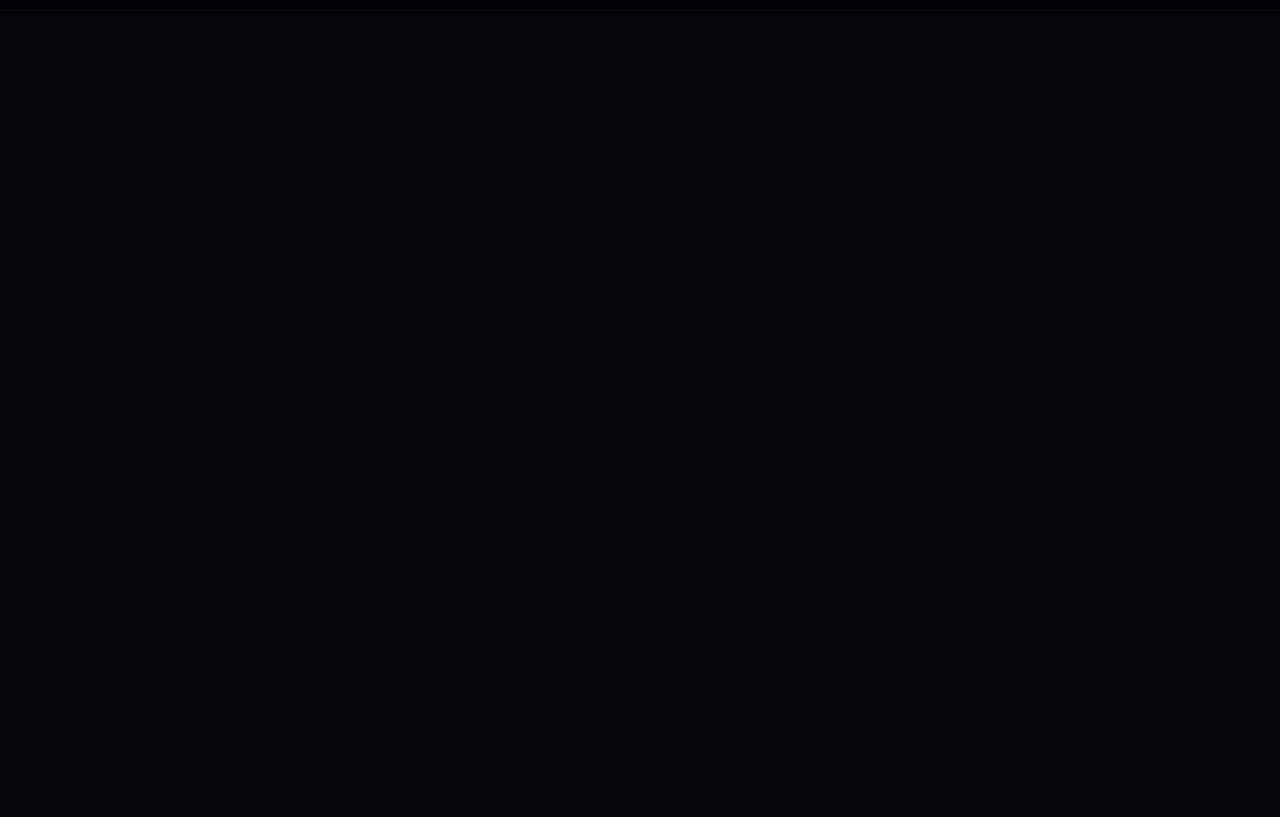
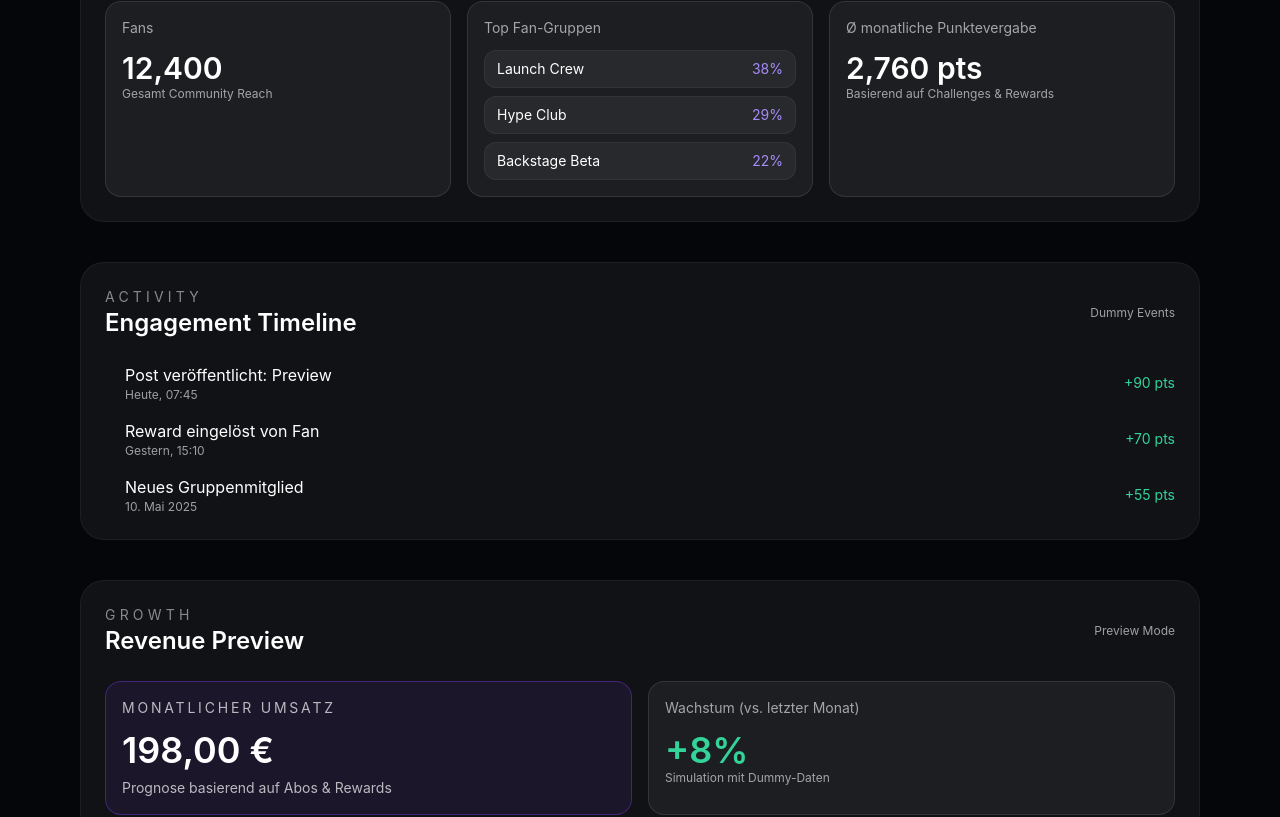
Before and after one commit to artverse456-debug/cnn2, a Next.js app in the folder creator-platform-ui/: page /dashboard/creator in a window 1280 px wide. Shown: the part 2553-3370 px from the top of the page. Before the commit the page ends 2562 px from the top, so only its background shows below. Built offline with nearby package versions, Linux system fonts and the light colour scheme; no server answers.

Commit message:
Enhance Creator Dashboard with analytics section (dummy data)

```diff
--- a/creator-platform-ui/app/dashboard/creator/page.tsx
+++ b/creator-platform-ui/app/dashboard/creator/page.tsx
@@ -4,10 +4,13 @@ import { useMemo, useState } from "react";
 import { SectionHeader } from "@/components/SectionHeader";
 import { DashboardCard } from "@/components/DashboardCard";
 import { useDashboardStore } from "@/store/useDashboardStore";
+import { useAuthStore } from "@/store/useAuthStore";
+import { Timeline } from "@/components/Timeline";
 import { formatCurrency } from "@/lib/utils";
 
 export default function CreatorDashboard() {
   const { creatorBalance } = useDashboardStore();
+  const isCreator = useAuthStore((state) => state.isCreator());
   const [postTitle, setPostTitle] = useState("");
   const [postImage, setPostImage] = useState("");
   const [postContent, setPostContent] = useState("");
@@ -56,6 +59,54 @@ export default function CreatorDashboard() {
   );
 
   const latestPosts = useMemo(() => posts.slice(0, 3), [posts]);
+
+  const communityAnalytics = useMemo(
+    () =>
+      isCreator
+        ? {
+            fans: 18420,
+            topGroups: [
+              { id: "c1", name: "Core Supporters", share: "42%" },
+              { id: "c2", name: "VIP Creators Circle", share: "31%" },
+              { id: "c3", name: "Studio Drops", share: "18%" },
+            ],
+            avgMonthlyPoints: 3280,
+          }
+        : {
+            fans: 12400,
+            topGroups: [
+              { id: "p1", name: "Launch Crew", share: "38%" },
+              { id: "p2", name: "Hype Club", share: "29%" },
+              { id: "p3", name: "Backstage Beta", share: "22%" },
+            ],
+            avgMonthlyPoints: 2760,
+          },
+    [isCreator]
+  );
+
+  const engagementTimeline = useMemo(
+    () =>
+      isCreator
+        ? [
+            { id: "e1", action: "Post veröffentlicht: Summer Drop", timestamp: "Heute, 09:24", delta: 120 },
+            { id: "e2", action: "Reward eingelöst von Fan", timestamp: "Gestern, 18:05", delta: 85 },
+            { id: "e3", action: "Neues Gruppenmitglied", timestamp: "12. Mai 2025", delta: 60 },
+          ]
+        : [
+            { id: "pe1", action: "Post veröffentlicht: Preview", timestamp: "Heute, 07:45", delta: 90 },
+            { id: "pe2", action: "Reward eingelöst von Fan", timestamp: "Gestern, 15:10", delta: 70 },
+            { id: "pe3", action: "Neues Gruppenmitglied", timestamp: "10. Mai 2025", delta: 55 },
+          ],
+    [isCreator]
+  );
+
+  const revenuePreview = useMemo(
+    () => ({
+      monthlyRevenue: isCreator ? 245 : 198,
+      growth: isCreator ? 0.12 : 0.08,
+    }),
+    [isCreator]
+  );
 
   const handlePublishPost = () => {
     if (!postTitle.trim() && !postContent.trim()) return;
@@ -295,6 +346,67 @@ export default function CreatorDashboard() {
           ))}
         </div>
       </DashboardCard>
+
+      <DashboardCard
+        title="Community Analytics"
+        subtitle="audience"
+        action={
+          <span className="rounded-full border border-white/10 px-3 py-1 text-xs text-white/70">
+            {isCreator ? "Live" : "Public Preview"}
+          </span>
+        }
+      >
+        <div className="grid gap-4 md:grid-cols-3">
+          <div className="rounded-2xl border border-white/10 bg-white/5 p-4">
+            <p className="text-sm text-white/60">Fans</p>
+            <p className="mt-3 text-3xl font-semibold text-white">{communityAnalytics.fans.toLocaleString()}</p>
+            <p className="text-xs text-white/60">Gesamt Community Reach</p>
+          </div>
+          <div className="rounded-2xl border border-white/10 bg-white/5 p-4">
+            <p className="text-sm text-white/60">Top Fan-Gruppen</p>
+            <ul className="mt-3 space-y-2 text-sm text-white">
+              {communityAnalytics.topGroups.map((group) => (
+                <li key={group.id} className="flex items-center justify-between rounded-xl border border-white/5 bg-white/5 px-3 py-2">
+                  <span>{group.name}</span>
+                  <span className="text-primary-light">{group.share}</span>
+                </li>
+              ))}
+            </ul>
+          </div>
+          <div className="rounded-2xl border border-white/10 bg-white/5 p-4">
+            <p className="text-sm text-white/60">Ø monatliche Punktevergabe</p>
+            <p className="mt-3 text-3xl font-semibold text-white">{communityAnalytics.avgMonthlyPoints.toLocaleString()} pts</p>
+            <p className="text-xs text-white/60">Basierend auf Challenges & Rewards</p>
+          </div>
+        </div>
+      </DashboardCard>
+
+      <DashboardCard
+        title="Engagement Timeline"
+        subtitle="activity"
+        action={<span className="text-xs text-white/60">Dummy Events</span>}
+      >
+        <Timeline items={engagementTimeline} />
+      </DashboardCard>
+
+      <DashboardCard
+        title="Revenue Preview"
+        subtitle="growth"
+        action={<span className="text-xs text-white/60">{isCreator ? "Ausblick" : "Preview Mode"}</span>}
+      >
+        <div className="grid gap-4 md:grid-cols-2">
+          <div className="rounded-2xl border border-primary/40 bg-primary/10 p-4 text-white">
+            <p className="text-sm uppercase tracking-[0.2em] text-white/70">Monatlicher Umsatz</p>
+            <p className="mt-3 text-4xl font-semibold">{formatCurrency(revenuePreview.monthlyRevenue, "EUR")}</p>
+            <p className="mt-2 text-sm text-white/70">Prognose basierend auf Abos & Rewards</p>
+          </div>
+          <div className="rounded-2xl border border-white/10 bg-white/5 p-4 text-white">
+            <p className="text-sm text-white/60">Wachstum (vs. letzter Monat)</p>
+            <p className="mt-3 text-4xl font-semibold text-emerald-400">+{Math.round(revenuePreview.growth * 100)}%</p>
+            <p className="text-xs text-white/60">Simulation mit Dummy-Daten</p>
+          </div>
+        </div>
+      </DashboardCard>
     </div>
   );
 }
```
